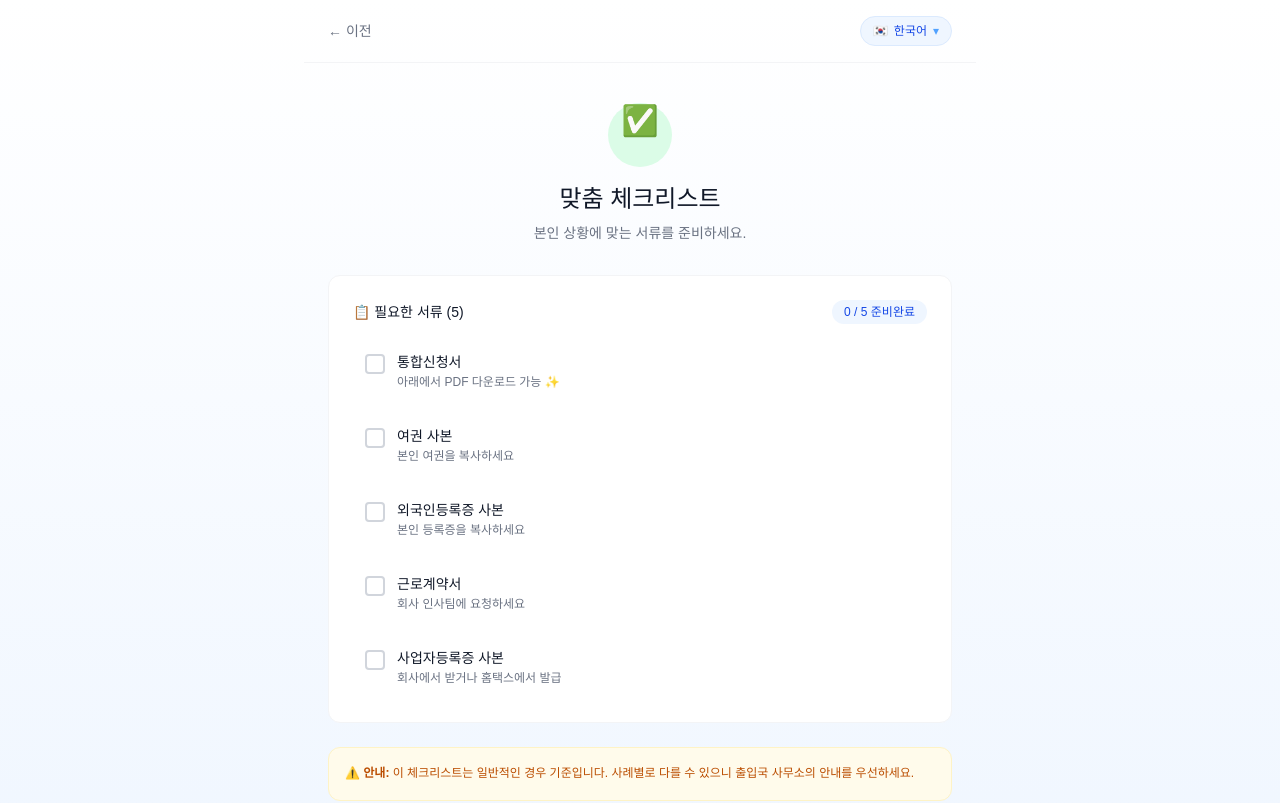
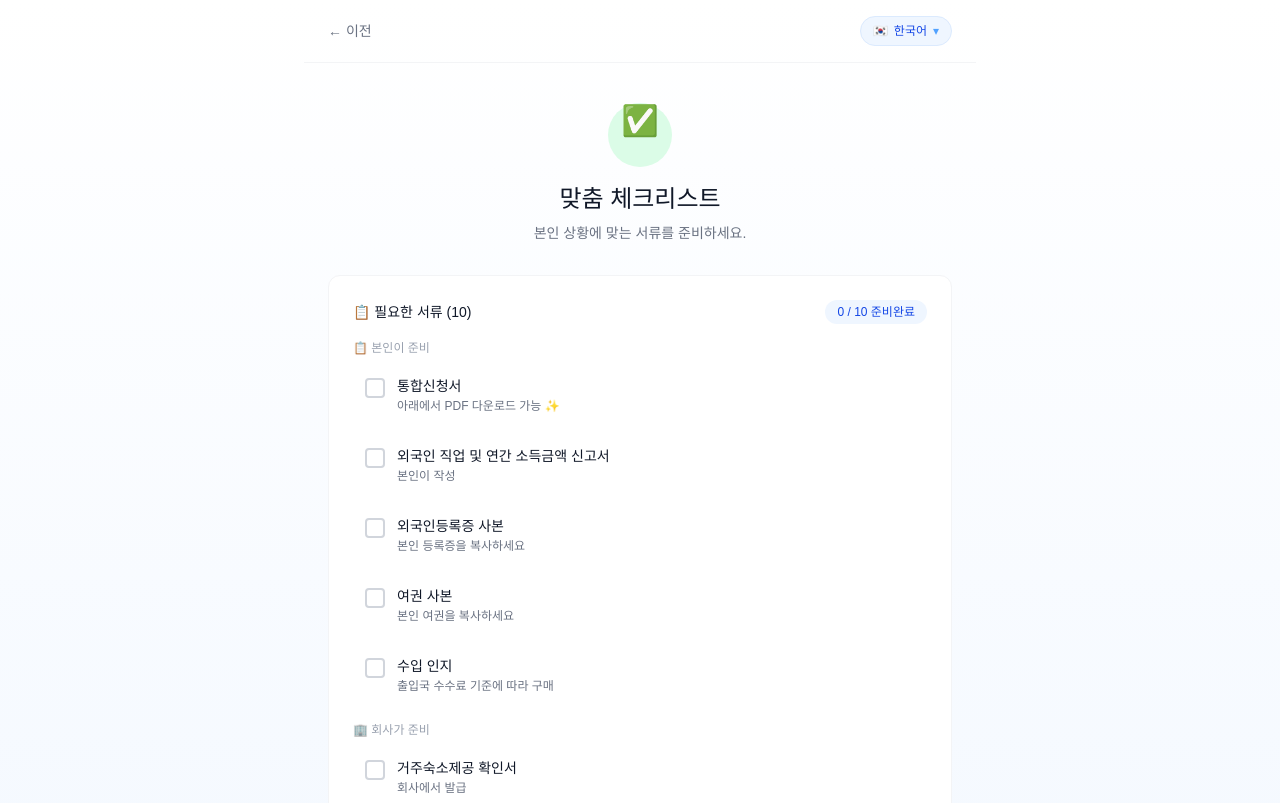
Before and after one commit to leesoyeol1213-glitch/immigration-helper, a Next.js app: page /start/result in a window 1280 px wide. Shown: the top 803 px of the page. Built offline with nearby package versions, Linux system fonts and the light colour scheme.

Commit message:
feat: E-9/E-7-4 실제 제출서류 반영 (출입국 현장 검증) + 본인/회사 그룹화 + 발급처 안내

```diff
--- a/app/start/result/page.tsx
+++ b/app/start/result/page.tsx
@@ -11,6 +11,7 @@ interface Doc {
   name: string;
   desc: string;
   isExtra?: boolean;
+  group: "self" | "company";
 }
 
 interface PersonalInfo {
@@ -56,62 +57,114 @@ export default function ResultPage() {
     if (info) setPersonalInfo(JSON.parse(info));
   }, []);
 
-  // 다국어 서류 이름
+  // 다국어 서류 이름 (E-9 / E-7-4 실제 서류, 본인 발급처 설명 반영)
   const docTexts: Record<string, Record<string, string>> = {
+    // 공통/기존
     integratedForm: { ko: "통합신청서", en: "Application Form", vi: "Đơn đăng ký" },
-    integratedFormDesc: { ko: "아래에서 PDF 다운로드 가능 ✨", en: "Download below ✨", vi: "Tải xuống bên dưới ✨" },
+    integratedFormDesc: { ko: "아래에서 PDF 다운로드 가능 ✨", en: "Download PDF below ✨", vi: "Tải PDF bên dưới ✨" },
     passportCopy: { ko: "여권 사본", en: "Passport copy", vi: "Bản sao hộ chiếu" },
     passportCopyDesc: { ko: "본인 여권을 복사하세요", en: "Copy your passport", vi: "Sao chép hộ chiếu" },
     alienCardCopy: { ko: "외국인등록증 사본", en: "Alien card copy", vi: "Bản sao thẻ ngoại kiều" },
     alienCardCopyDesc: { ko: "본인 등록증을 복사하세요", en: "Copy your card", vi: "Sao chép thẻ" },
-    contract: { ko: "근로계약서", en: "Employment contract", vi: "Hợp đồng lao động" },
-    contractDesc: { ko: "회사 인사팀에 요청하세요", en: "Request from HR", vi: "Yêu cầu từ phòng nhân sự" },
     businessReg: { ko: "사업자등록증 사본", en: "Business reg. copy", vi: "Bản sao đăng ký kinh doanh" },
-    businessRegDesc: { ko: "회사에서 받거나 홈택스에서 발급", en: "From company or Hometax", vi: "Từ công ty hoặc Hometax" },
+    businessRegDesc: { ko: "회사에서 받으세요", en: "From your company", vi: "Từ công ty" },
+
+    // 사업장/거주지 변경
     lease: { ko: "임대차계약서 사본", en: "Lease contract copy", vi: "Bản sao hợp đồng thuê" },
     leaseDesc: { ko: "지금 사는 곳의 계약서", en: "Current residence contract", vi: "Hợp đồng nơi ở hiện tại" },
     workplaceChange: { ko: "사업장 변경 허가서", en: "Workplace change permit", vi: "Giấy phép đổi nơi làm việc" },
     workplaceChangeDesc: { ko: "고용센터에서 먼저 발급받으세요", en: "Get from Employment Center first", vi: "Lấy từ Trung tâm Việc làm trước" },
-    // ↓ 추가 (마지막 } 직전에)
-  degree: { ko: "학위증명서", en: "Degree Certificate", vi: "Bằng tốt nghiệp" },
-  degreeDesc: { ko: "본국 또는 한국 대학 학위", en: "From home country or Korea", vi: "Từ quê hương hoặc Hàn Quốc" },
-  career: { ko: "경력증명서", en: "Career Certificate", vi: "Giấy chứng nhận kinh nghiệm" },
-  careerDesc: { ko: "이전 회사 경력 증명", en: "Previous work experience", vi: "Kinh nghiệm làm việc trước" },
+
+    // 소득/숙소 (E-9, E-7-4 공통)
+    incomeReport: { ko: "외국인 직업 및 연간 소득금액 신고서", en: "Foreigner Job & Annual Income Report", vi: "Khai báo nghề nghiệp & thu nhập" },
+    incomeReportDesc: { ko: "본인이 작성", en: "Filled by applicant", vi: "Người nộp đơn điền" },
+    housing: { ko: "거주숙소제공 확인서", en: "Housing Provision Confirmation", vi: "Xác nhận cung cấp chỗ ở" },
+    housingDesc: { ko: "회사에서 발급", en: "Issued by company", vi: "Do công ty cấp" },
+
+    // E-9 전용 (고용24)
+    employPermit: { ko: "고용허가서", en: "Employment Permit", vi: "Giấy phép tuyển dụng" },
+    employPermitDesc: { ko: "고용24 승인 필요 (회사)", en: "Via Work24 approval (company)", vi: "Qua Work24 (công ty)" },
+    laborContract24: { ko: "근로계약서", en: "Employment Contract", vi: "Hợp đồng lao động" },
+    laborContract24Desc: { ko: "고용24 승인 필요 (회사)", en: "Via Work24 approval (company)", vi: "Qua Work24 (công ty)" },
+    workExtend: { ko: "취업활동기간연장 확인서", en: "Work Period Extension Confirmation", vi: "Xác nhận gia hạn thời gian làm việc" },
+    workExtendDesc: { ko: "고용24 승인 필요 (회사)", en: "Via Work24 approval (company)", vi: "Qua Work24 (công ty)" },
+
+    // 수입인지
+    revenueStamp: { ko: "수입 인지", en: "Revenue Stamp", vi: "Tem thu phí" },
+    revenueStampDesc: { ko: "출입국 수수료 기준에 따라 구매", en: "Purchase per immigration fee", vi: "Mua theo phí xuất nhập cảnh" },
+
+    // E-7-4 전용
+    laborContract: { ko: "근로계약서", en: "Employment Contract", vi: "Hợp đồng lao động" },
+    laborContractDesc: { ko: "회사에서 발급", en: "Issued by company", vi: "Do công ty cấp" },
+    employCert: { ko: "재직증명서", en: "Certificate of Employment", vi: "Giấy chứng nhận đang làm việc" },
+    employCertDesc: { ko: "회사에서 발급", en: "Issued by company", vi: "Do công ty cấp" },
+    incomeProof: { ko: "소득금액증명원 (본인)", en: "Income Certificate (applicant)", vi: "Giấy chứng nhận thu nhập" },
+    incomeProofDesc: { ko: "홈택스·정부24 온라인 또는 행정복지센터", en: "Hometax/Gov24 online or community center", vi: "Hometax/Gov24 hoặc trung tâm hành chính" },
+    insurance4: { ko: "4대 사회보험 가입자명부", en: "4 Social Insurances List", vi: "Danh sách 4 bảo hiểm xã hội" },
+    insurance4Desc: { ko: "4대 사회보험 정보연계센터 온라인", en: "From 4 Insurances Center online", vi: "Trung tâm bảo hiểm trực tuyến" },
+    nationalTax: { ko: "국세완납증명서 (회사)", en: "National Tax Payment Certificate", vi: "Giấy nộp thuế quốc gia (công ty)" },
+    nationalTaxDesc: { ko: "홈택스 온라인 발급 (회사)", en: "Hometax online (company)", vi: "Hometax (công ty)" },
+    localTax: { ko: "지방세완납증명서 (회사)", en: "Local Tax Payment Certificate", vi: "Giấy nộp thuế địa phương (công ty)" },
+    localTaxDesc: { ko: "위택스 온라인 발급 (회사)", en: "Wetax online (company)", vi: "Wetax (công ty)" },
+    guarantee: { ko: "신원보증서", en: "Letter of Guarantee", vi: "Giấy bảo lãnh" },
+    guaranteeDesc: { ko: "회사에서 작성", en: "Prepared by company", vi: "Công ty chuẩn bị" },
+    profile: { ko: "외국인 신상 기술서", en: "Personal Statement", vi: "Bản khai thông tin cá nhân" },
+    profileDesc: { ko: "본인이 작성", en: "Filled by applicant", vi: "Người nộp đơn điền" },
+    scoreSheet: { ko: "점수제 자체 심사표", en: "Point System Self-Assessment", vi: "Bảng tự đánh giá điểm" },
+    scoreSheetDesc: { ko: "본인이 작성", en: "Filled by applicant", vi: "Người nộp đơn điền" },
+    korean: { ko: "점수제 유지 입증 서류 (한국어능력)", en: "Korean Proficiency Proof", vi: "Chứng minh năng lực tiếng Hàn" },
+    koreanDesc: { ko: "TOPIK 또는 사회통합프로그램", en: "TOPIK or KIIP", vi: "TOPIK hoặc KIIP" },
+    recommend: { ko: "고용기업 추천서 + 추천자 신분증", en: "Employer Recommendation + ID", vi: "Thư giới thiệu + CMND người giới thiệu" },
+    recommendDesc: { ko: "추천자는 법인 대표 (회사)", en: "Recommender = company rep.", vi: "Người giới thiệu = đại diện công ty" },
   };
 
     // 가까운 출입국 사무소 찾기
   const nearestOffice = personalInfo?.addressKr
     ? findNearestOffice(personalInfo.addressKr)
     : null;
-  const docs: Doc[] = [
-    { name: docTexts.integratedForm[lang], desc: docTexts.integratedFormDesc[lang] },
-    { name: docTexts.passportCopy[lang], desc: docTexts.passportCopyDesc[lang] },
-    { name: docTexts.alienCardCopy[lang], desc: docTexts.alienCardCopyDesc[lang] },
-    { name: docTexts.contract[lang], desc: docTexts.contractDesc[lang] },
-    { name: docTexts.businessReg[lang], desc: docTexts.businessRegDesc[lang] },
-  ];
+  const docs: Doc[] = [];
 
-  if (address === "changed") {
-    docs.push({ name: docTexts.lease[lang], desc: docTexts.leaseDesc[lang], isExtra: true });
-  }
-  if (company === "changed") {
-    docs.push({ name: docTexts.workplaceChange[lang], desc: docTexts.workplaceChangeDesc[lang], isExtra: true });
-  }
-  // ↓ E-7 전용 서류 추가
   if (visa === "E-7-4") {
-  docs.push({ name: docTexts.degree[lang], desc: docTexts.degreeDesc[lang], isExtra: true });
-  docs.push({ name: docTexts.career[lang], desc: docTexts.careerDesc[lang], isExtra: true });
+    // === E-7-4 숙련기능인력 (점수제) ===
+    // 본인 준비
+    docs.push({ name: docTexts.integratedForm[lang], desc: docTexts.integratedFormDesc[lang], group: "self" });
+    docs.push({ name: docTexts.incomeReport[lang], desc: docTexts.incomeReportDesc[lang], group: "self" });
+    docs.push({ name: docTexts.passportCopy[lang], desc: docTexts.passportCopyDesc[lang], group: "self" });
+    docs.push({ name: docTexts.alienCardCopy[lang], desc: docTexts.alienCardCopyDesc[lang], group: "self" });
+    docs.push({ name: docTexts.incomeProof[lang], desc: docTexts.incomeProofDesc[lang], group: "self" });
+    docs.push({ name: docTexts.profile[lang], desc: docTexts.profileDesc[lang], group: "self" });
+    docs.push({ name: docTexts.scoreSheet[lang], desc: docTexts.scoreSheetDesc[lang], group: "self" });
+    docs.push({ name: docTexts.korean[lang], desc: docTexts.koreanDesc[lang], group: "self" });
+    docs.push({ name: docTexts.revenueStamp[lang], desc: docTexts.revenueStampDesc[lang], group: "self" });
+    // 회사 준비
+    docs.push({ name: docTexts.housing[lang], desc: docTexts.housingDesc[lang], group: "company" });
+    docs.push({ name: docTexts.laborContract[lang], desc: docTexts.laborContractDesc[lang], group: "company" });
+    docs.push({ name: docTexts.employCert[lang], desc: docTexts.employCertDesc[lang], group: "company" });
+    docs.push({ name: docTexts.businessReg[lang], desc: docTexts.businessRegDesc[lang], group: "company" });
+    docs.push({ name: docTexts.insurance4[lang], desc: docTexts.insurance4Desc[lang], group: "company" });
+    docs.push({ name: docTexts.nationalTax[lang], desc: docTexts.nationalTaxDesc[lang], group: "company" });
+    docs.push({ name: docTexts.localTax[lang], desc: docTexts.localTaxDesc[lang], group: "company" });
+    docs.push({ name: docTexts.guarantee[lang], desc: docTexts.guaranteeDesc[lang], group: "company" });
+    docs.push({ name: docTexts.recommend[lang], desc: docTexts.recommendDesc[lang], group: "company" });
+  } else {
+    // === E-9 (기본) ===
+    // 본인 준비
+    docs.push({ name: docTexts.integratedForm[lang], desc: docTexts.integratedFormDesc[lang], group: "self" });
+    docs.push({ name: docTexts.incomeReport[lang], desc: docTexts.incomeReportDesc[lang], group: "self" });
+    docs.push({ name: docTexts.alienCardCopy[lang], desc: docTexts.alienCardCopyDesc[lang], group: "self" });
+    docs.push({ name: docTexts.passportCopy[lang], desc: docTexts.passportCopyDesc[lang], group: "self" });
+    docs.push({ name: docTexts.revenueStamp[lang], desc: docTexts.revenueStampDesc[lang], group: "self" });
+    // 회사 준비
+    docs.push({ name: docTexts.housing[lang], desc: docTexts.housingDesc[lang], group: "company" });
+    docs.push({ name: docTexts.businessReg[lang], desc: docTexts.businessRegDesc[lang], group: "company" });
+    docs.push({ name: docTexts.employPermit[lang], desc: docTexts.employPermitDesc[lang], group: "company" });
+    docs.push({ name: docTexts.laborContract24[lang], desc: docTexts.laborContract24Desc[lang], group: "company" });
+    docs.push({ name: docTexts.workExtend[lang], desc: docTexts.workExtendDesc[lang], group: "company" });
   }
 
-// ↓ 추가
-if (visa === "F-2-R") {
-  docs.push({ name: docTexts.topik[lang], desc: docTexts.topikDesc[lang], isExtra: true });
-  docs.push({ name: docTexts.incomeProof[lang], desc: docTexts.incomeProofDesc[lang], isExtra: true });
-  docs.push({ name: docTexts.regionProof[lang], desc: docTexts.regionProofDesc[lang], isExtra: true });
-}
-if (visa === "D-2") {
-  docs.push({ name: docTexts.enrollment[lang], desc: docTexts.enrollmentDesc[lang], isExtra: true });
-  docs.push({ name: docTexts.transcript[lang], desc: docTexts.transcriptDesc[lang], isExtra: true });
+  // 거주지 변경 시 추가
+  if (address === "changed") {
+    docs.push({ name: docTexts.lease[lang], desc: docTexts.leaseDesc[lang], isExtra: true, group: "self" });
   }
 
   const today = new Date();
@@ -262,21 +315,28 @@ if (visa === "D-2") {
             </span>
           </div>
           <ul className="space-y-3">
-            {docs.map((item, i) => {
-              const isChecked = !!checked[i];
+            {(["self", "company"] as const).map((g) => {
+            const groupDocs = docs.map((d, idx) => ({ ...d, idx })).filter((d) => d.group === g);
+            if (groupDocs.length === 0) return null;
+            return (
+              <div key={g} className="mb-4">
+                <p className="text-xs font-medium text-gray-400 mb-2">
+                  {g === "self" ? `📋 ${TEXTS.docGroupSelf[lang]}` : `🏢 ${TEXTS.docGroupCompany[lang]}`}
+                </p>
+                <ul className="space-y-2">
+                  {groupDocs.map((item) => {
+                    const isChecked = !!checked[item.idx];
                     return (
                       <li
-                  key={i}
-                  onClick={() => toggleCheck(i)}
+                        key={item.idx}
+                        onClick={() => toggleCheck(item.idx)}
                         className={`flex items-start gap-3 p-3 rounded-lg cursor-pointer transition-colors select-none ${
                           isChecked ? "bg-green-50" : item.isExtra ? "bg-blue-50" : "hover:bg-gray-50"
                         }`}
                       >
                         <span
                           className={`mt-0.5 w-5 h-5 rounded flex items-center justify-center text-xs font-bold flex-shrink-0 border-2 transition-colors ${
-                      isChecked
-                        ? "bg-green-600 border-green-600 text-white"
-                        : "bg-white border-gray-300 text-transparent"
+                            isChecked ? "bg-green-600 border-green-600 text-white" : "bg-white border-gray-300 text-transparent"
                           }`}
                         >
                           ✓
@@ -289,6 +349,10 @@ if (visa === "D-2") {
                           <p className={`text-xs mt-0.5 ${isChecked ? "text-gray-300" : "text-gray-500"}`}>{item.desc}</p>
                         </div>
                       </li>
+                    );
+                  })}
+                </ul>
+              </div>
             );
           })}
           </ul>
--- a/lib/i18n.ts
+++ b/lib/i18n.ts
@@ -453,6 +453,16 @@ visaE7Label: {
     en: "ready",
     vi: "đã chuẩn bị",
   },
+  docGroupSelf: {
+    ko: "본인이 준비",
+    en: "You prepare",
+    vi: "Bạn chuẩn bị",
+  },
+  docGroupCompany: {
+    ko: "회사가 준비",
+    en: "Company prepares",
+    vi: "Công ty chuẩn bị",
+  },
   docAllDone: {
     ko: "모든 서류 준비 완료!",
     en: "All documents ready!",
```
Lines whose indentation alone changed are shown as unchanged.
